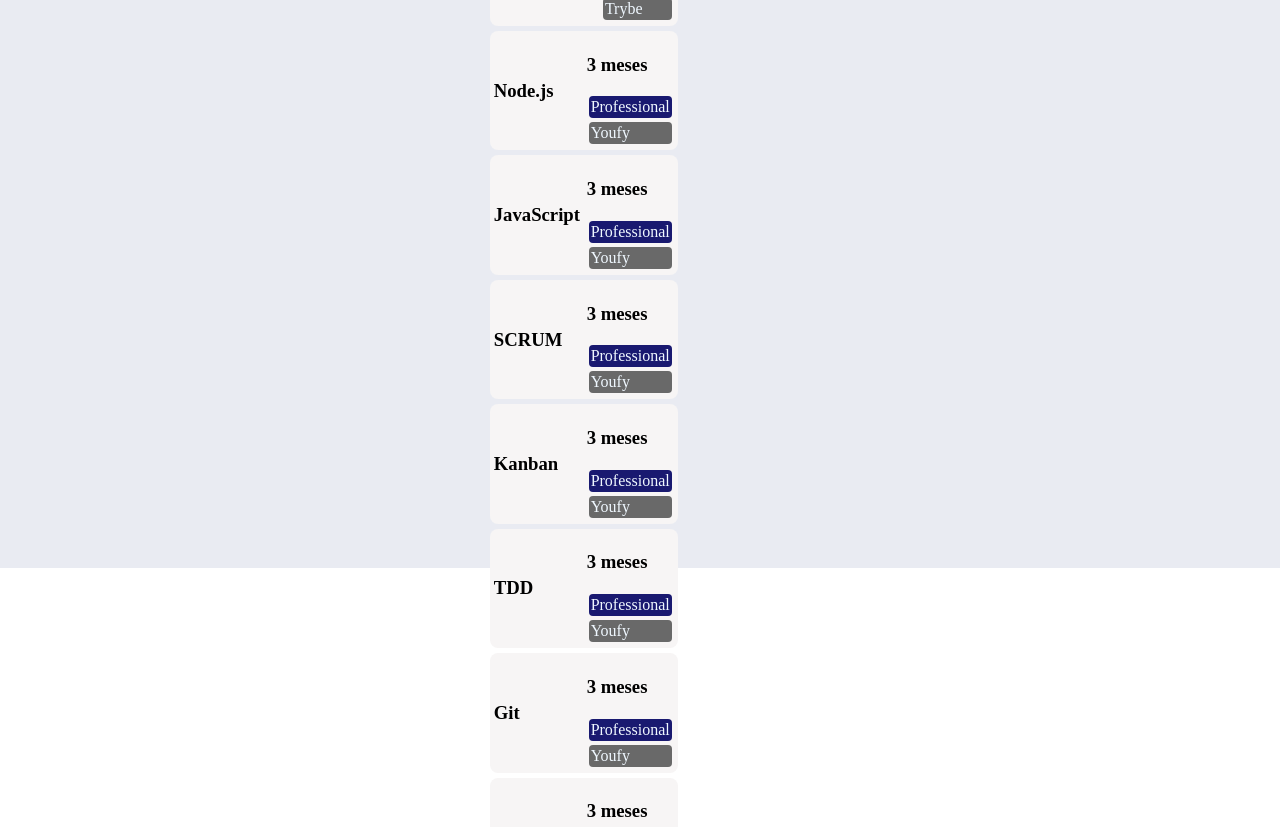
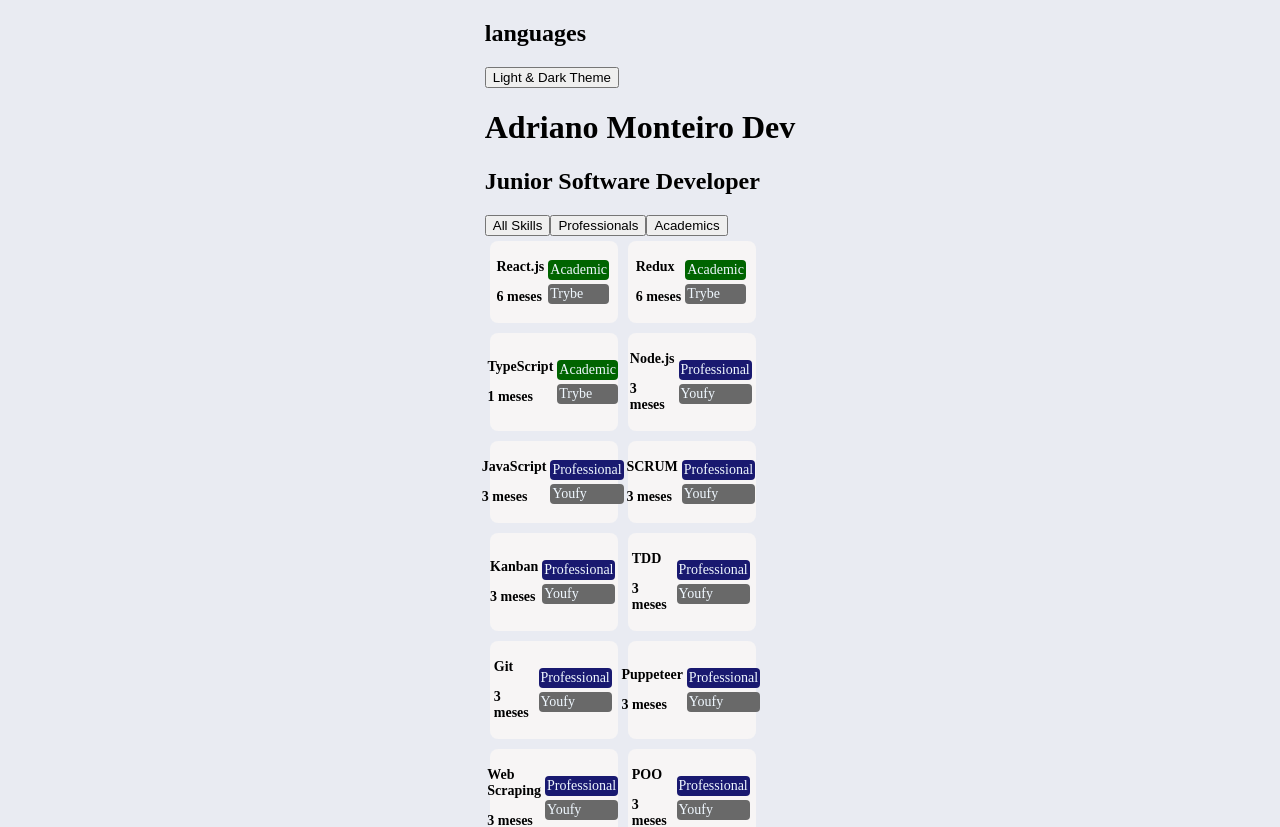
Before and after one commit to adrianomonteiroweb/adrianomonteirodev, a React (Create React App) app in the folder packages/client/: page / in a window 1280 px wide. Shown: the top 827 px of the page. Built offline with nearby package versions, Linux system fonts and the light colour scheme.

Commit message:
feat: skills style

```diff
--- a/packages/client/src/App.css
+++ b/packages/client/src/App.css
@@ -1,7 +1,6 @@
 .content {
-  align-items: center;
   display: flex;
-  height: 568px;
+  min-height: 568px;
   justify-content: center;
 }
 
--- a/packages/client/src/pages/skills/Skills.jsx
+++ b/packages/client/src/pages/skills/Skills.jsx
@@ -3,6 +3,8 @@ import { useState } from 'react';
 import Card from './card-component/Card';
 import FilterSkills from './skills-components/FilterSkills';
 import skillsData from '../../data/skillsData.json';
+
+import './skills.css';
 
 export default function Skills() {
   const [typeSkill, setTypeSkill] = useState('');
--- a/packages/client/src/pages/skills/card-component/Card.jsx
+++ b/packages/client/src/pages/skills/card-component/Card.jsx
@@ -3,9 +3,11 @@ import './card.css';
 export default function Card({ skill, time_experience, type, at }) {
   return (
     <div className='card'>
-      <h3>{skill}</h3>
+      <div className='skill'>
+        <h3>{skill}</h3>
+        <h3>{time_experience} meses</h3>
+      </div>
       <div className='tags'>
-        <h3>{time_experience} meses</h3>
         <span className={`types ${type}`}>{type}</span>
         <span className={`at ${at}`}>{at}</span>
       </div>
--- a/packages/client/src/pages/skills/card-component/card.css
+++ b/packages/client/src/pages/skills/card-component/card.css
@@ -4,10 +4,15 @@
   border-radius: 8px;
   display: flex;
   flex-direction: row;
-  justify-content: space-between;
+  justify-content: center;
   margin: 5px;
   padding: 4px;
-  width: 180px;
+  width: 120px;
+}
+
+.card h3,
+span {
+  font-size: 14px;
 }
 
 .card .tags {
@@ -15,6 +20,7 @@
   flex-direction: column;
   flex-wrap: wrap;
   justify-content: center;
+  margin-left: 2px;
 }
 
 .tags .types {
--- /dev/null
+++ b/packages/client/src/pages/skills/skills.css
@@ -0,0 +1,8 @@
+.skills-div {
+}
+
+.skills-div .cards-skills-div {
+  display: flex;
+  flex-wrap: wrap;
+  max-width: 300px;
+}
```
